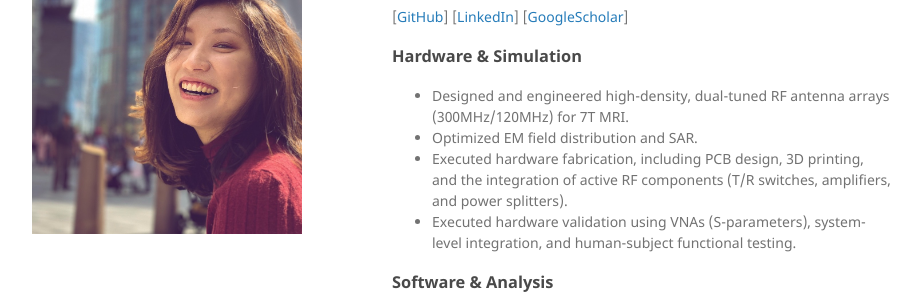
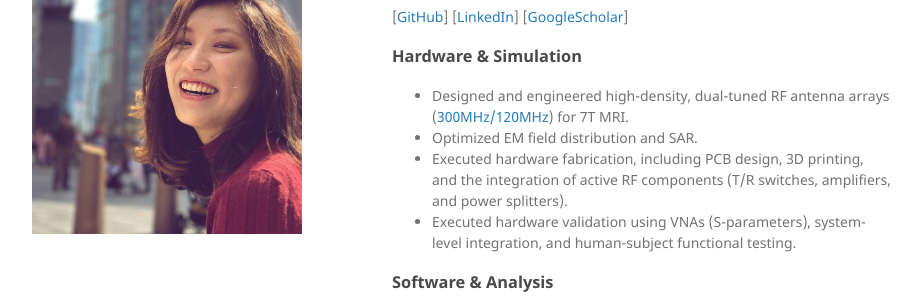
Before and after one commit to HechengJin0/hechengjin0.github.io, a Jekyll site: the page built from index.md, in a window 1280 px wide and 900 px high, scrolled down 459 px. Shown: the part 174-474 px from the top of the window, without its empty margins (178-1099 px from the left). Built offline with Jekyll 4.4.1, drawn with Linux system fonts in a browser that asks for light colours; the repository's description, which GitHub fills in, is left out; our own code applies the rules of GitHub Pages for plain Markdown files; part of the change alters nothing that is shown.

```diff
--- a/index.md
+++ b/index.md
@@ -17,7 +17,7 @@ My interdisciplinary background spans electromagnetic simulation, hardware proto
 
 
 ### Hardware & Simulation
-- Designed and engineered high-density, dual-tuned RF antenna arrays (300MHz/120MHz) for 7T MRI.
+- Designed and engineered high-density, dual-tuned RF antenna arrays ([300MHz/120MHz](/assets/abstract/ISMRM2025_31Pcoil_download.pdf)) for 7T MRI.
 - Optimized EM field distribution and SAR.
 - Executed hardware fabrication, including PCB design, 3D printing, and the integration of active RF components (T/R switches, amplifiers, and power splitters).
 - Executed hardware validation using VNAs (S-parameters), system-level integration, and human-subject functional testing.
```
